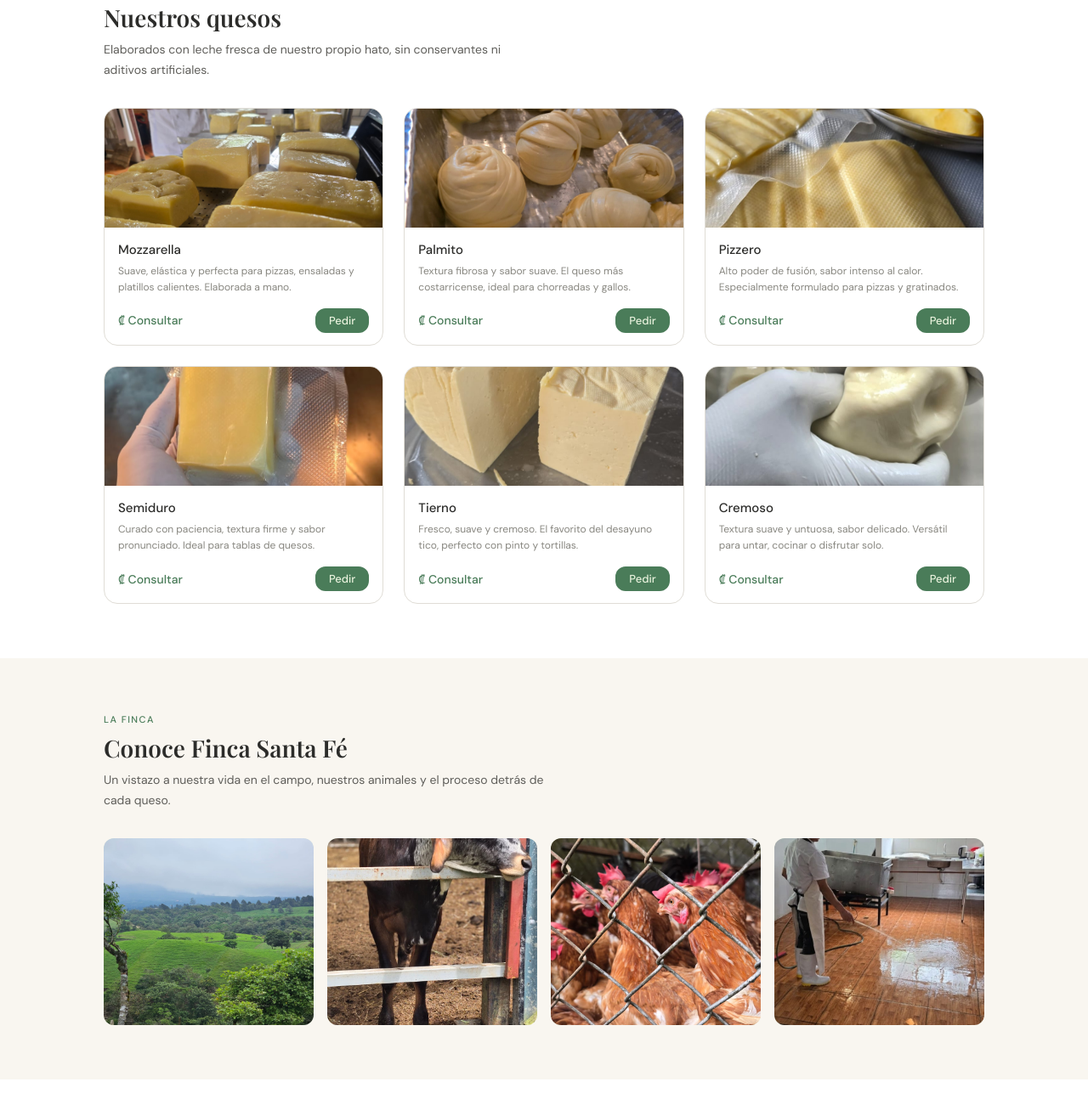
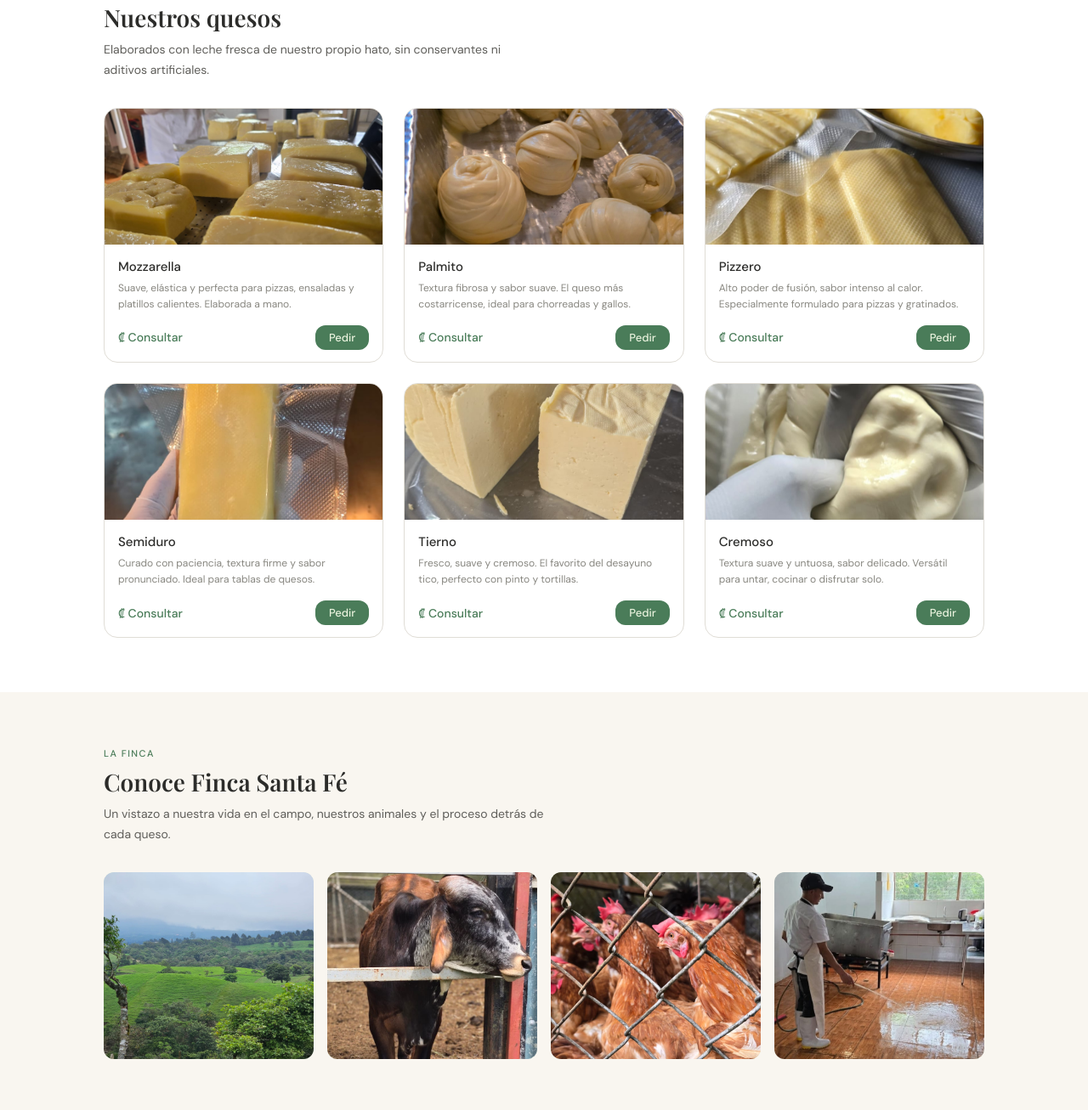
Before and after one commit to scelayam-svg/Finca-Santa-Fe, a plain HTML site: page index.html in a window 1280 px wide. Shown: the part 2013-3320 px from the top of the page at 85% size. Drawn offline with nearby package versions, Linux system fonts and the light colour scheme; a web font is replaced by a local one.

Commit message:
fix: ajuste de encuadre fotos seccion Del campo a tu mesa

```diff
--- a/css/styles.css
+++ b/css/styles.css
@@ -402,6 +402,7 @@ ul, ol {
   overflow: hidden;
   position: relative;
   height: 220px;
+  background: var(--color-verde-pale);
 }
 
 .proceso__card img {
@@ -448,7 +449,7 @@ ul, ol {
 }
 
 .producto__img {
-  height: 140px;
+  height: 160px;
   overflow: hidden;
 }
 
--- a/index.html
+++ b/index.html
@@ -163,7 +163,7 @@
 
         <article class="producto__card">
           <div class="producto__img">
-            <img src="assets/images/productos/mozzarella.jpg" alt="Queso Mozzarella Finca Santa Fé" loading="lazy">
+            <img src="assets/images/productos/mozzarella.jpg" alt="Queso Mozzarella Finca Santa Fé" loading="lazy" style="object-position: center 40%;">
           </div>
           <div class="producto__info">
             <h3 class="producto__nombre">Mozzarella</h3>
@@ -177,7 +177,7 @@
 
         <article class="producto__card">
           <div class="producto__img">
-            <img src="assets/images/productos/palmito.jpg" alt="Queso Palmito Finca Santa Fé" loading="lazy">
+            <img src="assets/images/productos/palmito.jpg" alt="Queso Palmito Finca Santa Fé" loading="lazy" style="object-position: center 40%;">
           </div>
           <div class="producto__info">
             <h3 class="producto__nombre">Palmito</h3>
@@ -191,7 +191,7 @@
 
         <article class="producto__card">
           <div class="producto__img">
-            <img src="assets/images/productos/pizzero.jpg" alt="Queso Pizzero Finca Santa Fé" loading="lazy">
+            <img src="assets/images/productos/pizzero.jpg" alt="Queso Pizzero Finca Santa Fé" loading="lazy" style="object-position: center 50%;">
           </div>
           <div class="producto__info">
             <h3 class="producto__nombre">Pizzero</h3>
@@ -205,7 +205,7 @@
 
         <article class="producto__card">
           <div class="producto__img">
-            <img src="assets/images/productos/semiduro.jpg" alt="Queso Semiduro Finca Santa Fé" loading="lazy">
+            <img src="assets/images/productos/semiduro.jpg" alt="Queso Semiduro Finca Santa Fé" loading="lazy" style="object-position: center 40%;">
           </div>
           <div class="producto__info">
             <h3 class="producto__nombre">Semiduro</h3>
@@ -233,7 +233,7 @@
 
         <article class="producto__card">
           <div class="producto__img">
-            <img src="assets/images/productos/cremoso.jpg" alt="Queso Cremoso Finca Santa Fé" loading="lazy">
+            <img src="assets/images/productos/cremoso.jpg" alt="Queso Cremoso Finca Santa Fé" loading="lazy" style="object-position: center 35%;">
           </div>
           <div class="producto__info">
             <h3 class="producto__nombre">Cremoso</h3>
@@ -257,9 +257,9 @@
       <p class="section__subtitle">Un vistazo a nuestra vida en el campo, nuestros animales y el proceso detrás de cada queso.</p>
       <div class="galeria__grid">
         <div class="galeria__img"><img src="assets/images/galeria/coronado.jpg" alt="Vista panorámica Coronado" loading="lazy"></div>
-        <div class="galeria__img"><img src="assets/images/galeria/porton.jpg" alt="Portón de la finca" loading="lazy"></div>
+        <div class="galeria__img"><img src="assets/images/galeria/porton.jpg" alt="Portón de la finca" loading="lazy" style="object-position: center 25%;"></div>
         <div class="galeria__img"><img src="assets/images/galeria/vacas.jpg" alt="Vacas de la finca" loading="lazy"></div>
-        <div class="galeria__img"><img src="assets/images/galeria/produccion.jpg" alt="Proceso de producción" loading="lazy"></div>
+        <div class="galeria__img"><img src="assets/images/galeria/produccion.jpg" alt="Proceso de producción" loading="lazy" style="object-position: center 25%;"></div>
       </div>
     </div>
   </section>
```
